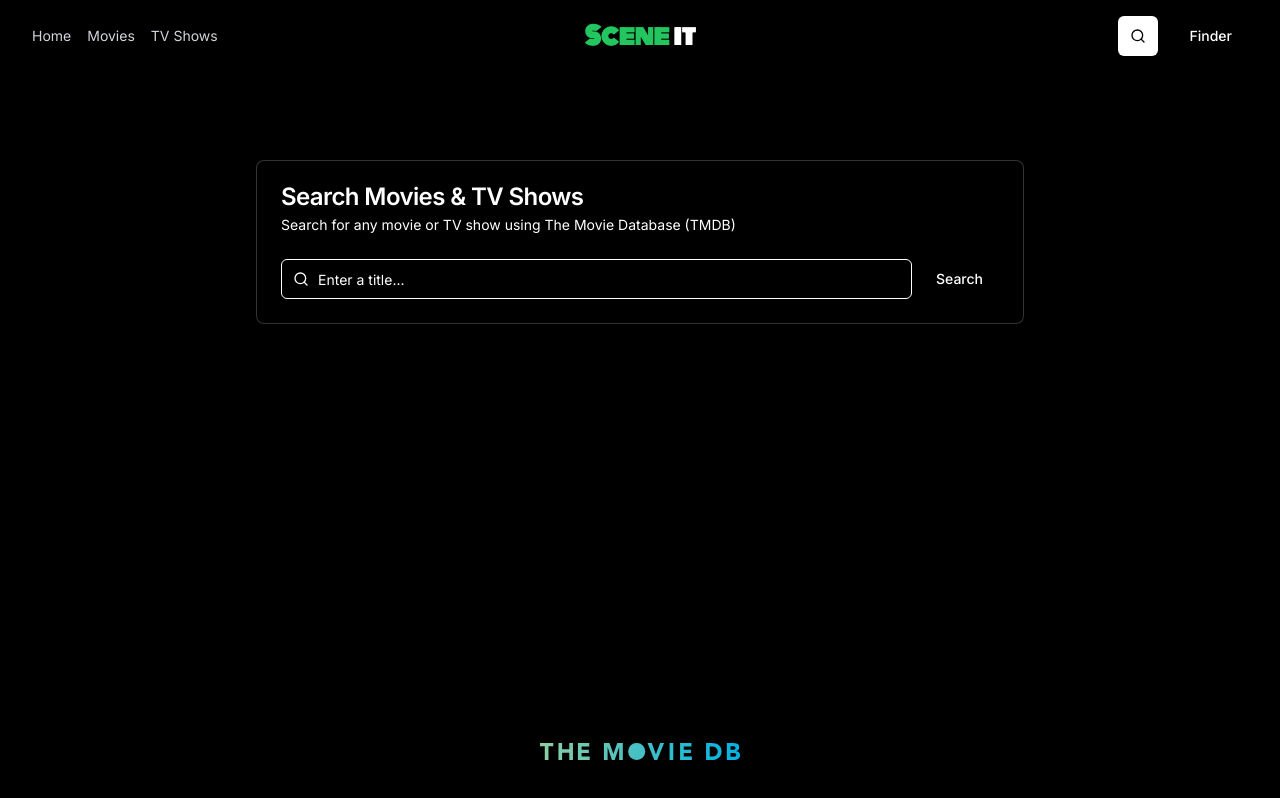
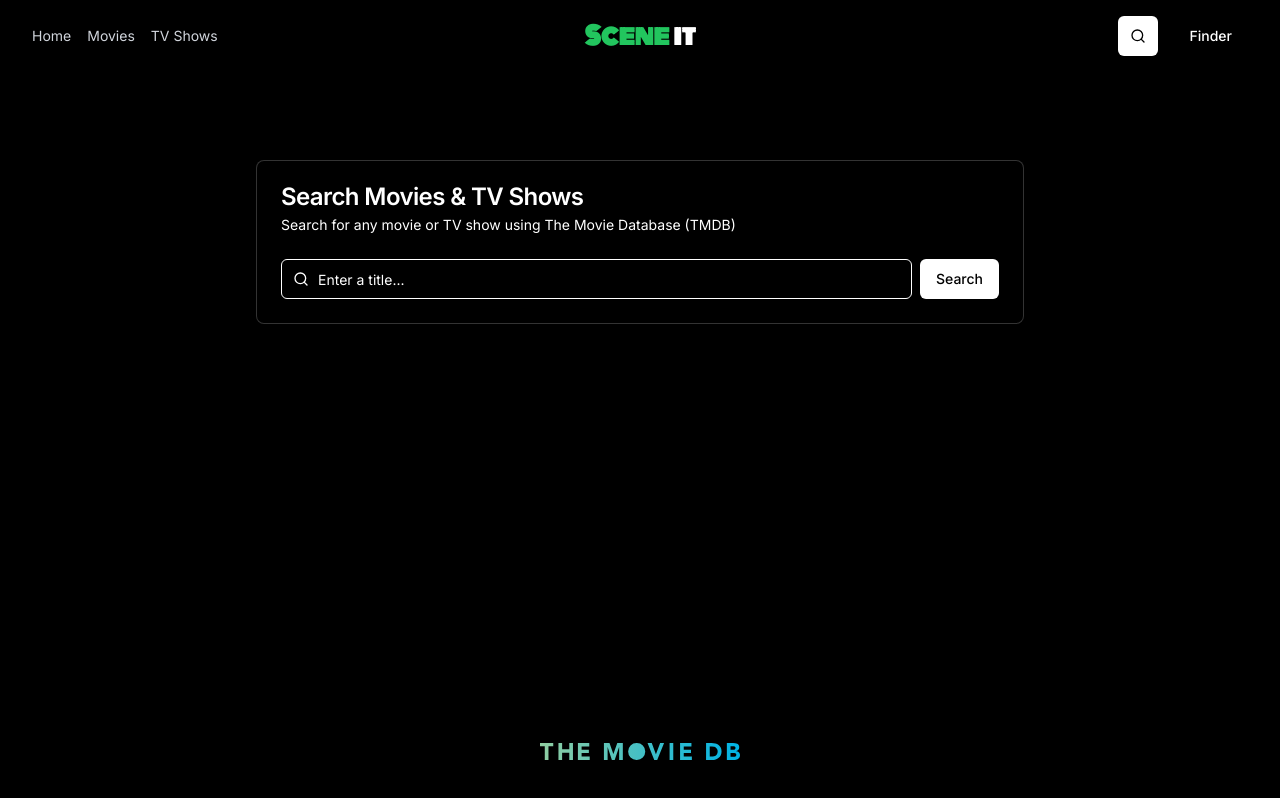
Before and after one commit to Cancey-Dejean/scene-it-payload, a Next.js app: page /browse in a window 1280 px wide. Built offline with nearby package versions, Linux system fonts and the light colour scheme; no server answers.

Commit message:
Update SearchBar component to include secondary button variant for improved UI consistency

```diff
--- a/src/app/(website)/browse/_components/SearchBar.tsx
+++ b/src/app/(website)/browse/_components/SearchBar.tsx
@@ -25,7 +25,7 @@ export default function SearchBar({ query, onQueryChange, onSearch, isLoading }:
           className="pl-9"
         />
       </div>
-      <Button onClick={onSearch} disabled={isLoading}>
+      <Button onClick={onSearch} disabled={isLoading} variant="secondary">
         {isLoading ? 'Searching...' : 'Search'}
       </Button>
     </div>
```
